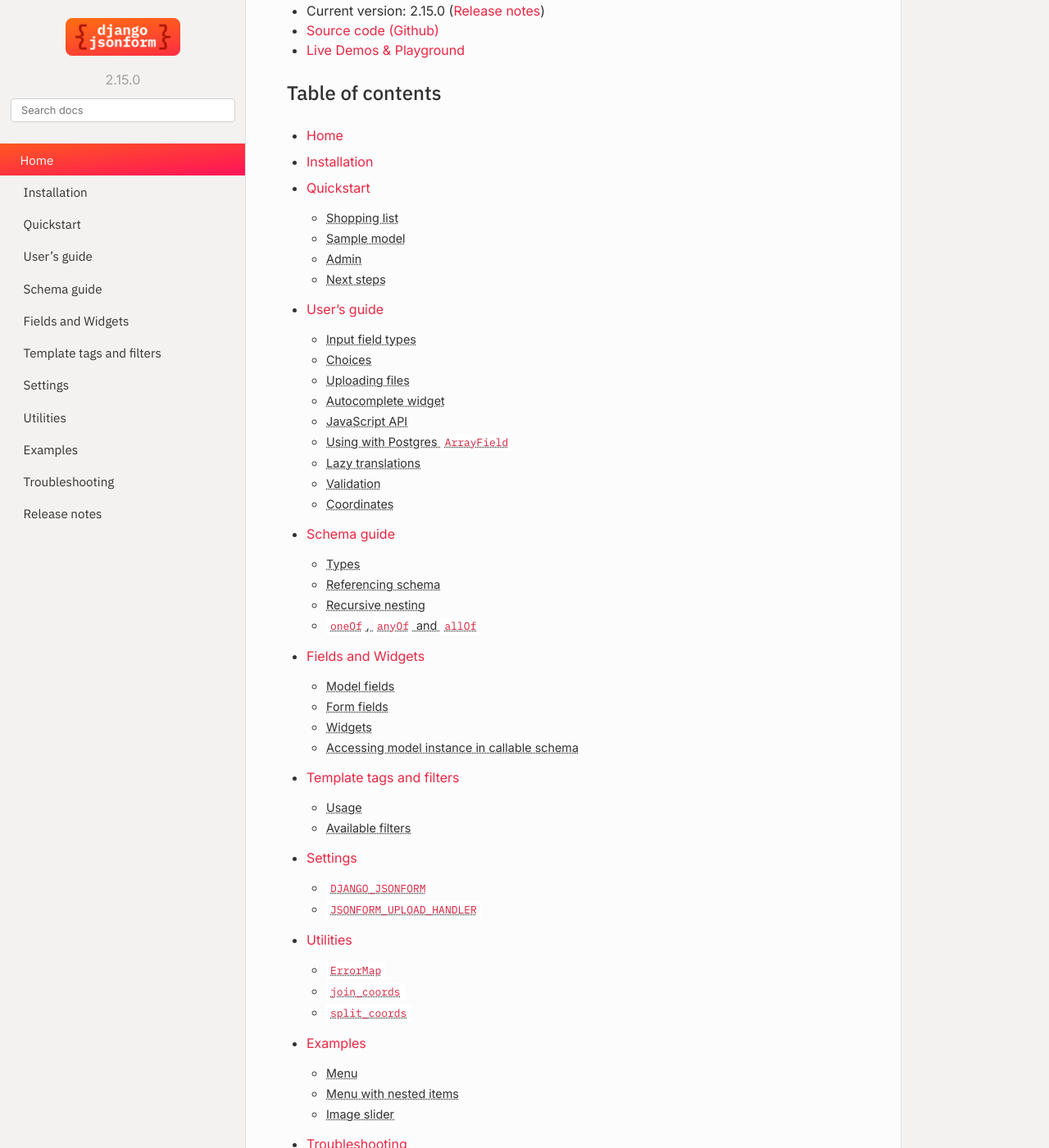
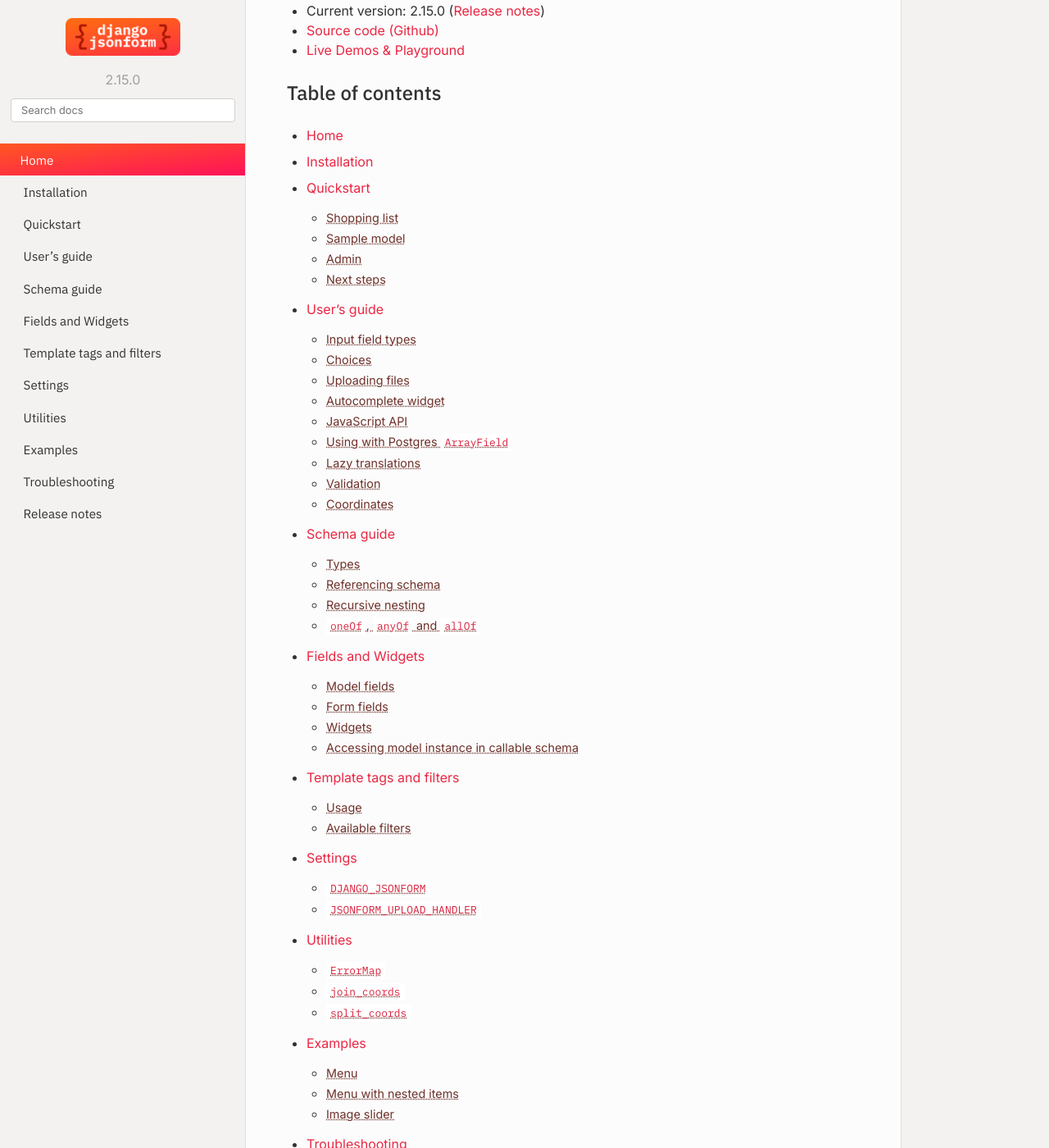
Before and after one commit to bhch/django-jsonform, a Sphinx documentation site: the page built from docs/index.rst, in a window 1280 px wide and 1400 px high, scrolled down 404 px. Shown: the whole window at 82% size. Built offline with Sphinx 7.4.7 and the Read the Docs theme 2.0.0, drawn with Linux system fonts in a browser that asks for light colours.

Commit message:
Change doc TOC link color

```diff
--- a/docs/_static/candy.css
+++ b/docs/_static/candy.css
@@ -314,7 +314,7 @@ p.admonition-title {
 }
 .rst-content .toctree-wrapper ul li.toctree-l1 ul li a {
     font-size: 0.9em;
-    color: #323130;
+    color: #6e312a;
     text-decoration: underline dotted;
 }
 .rst-content .toctree-wrapper ul li.toctree-l1 ul li a:hover {
```
